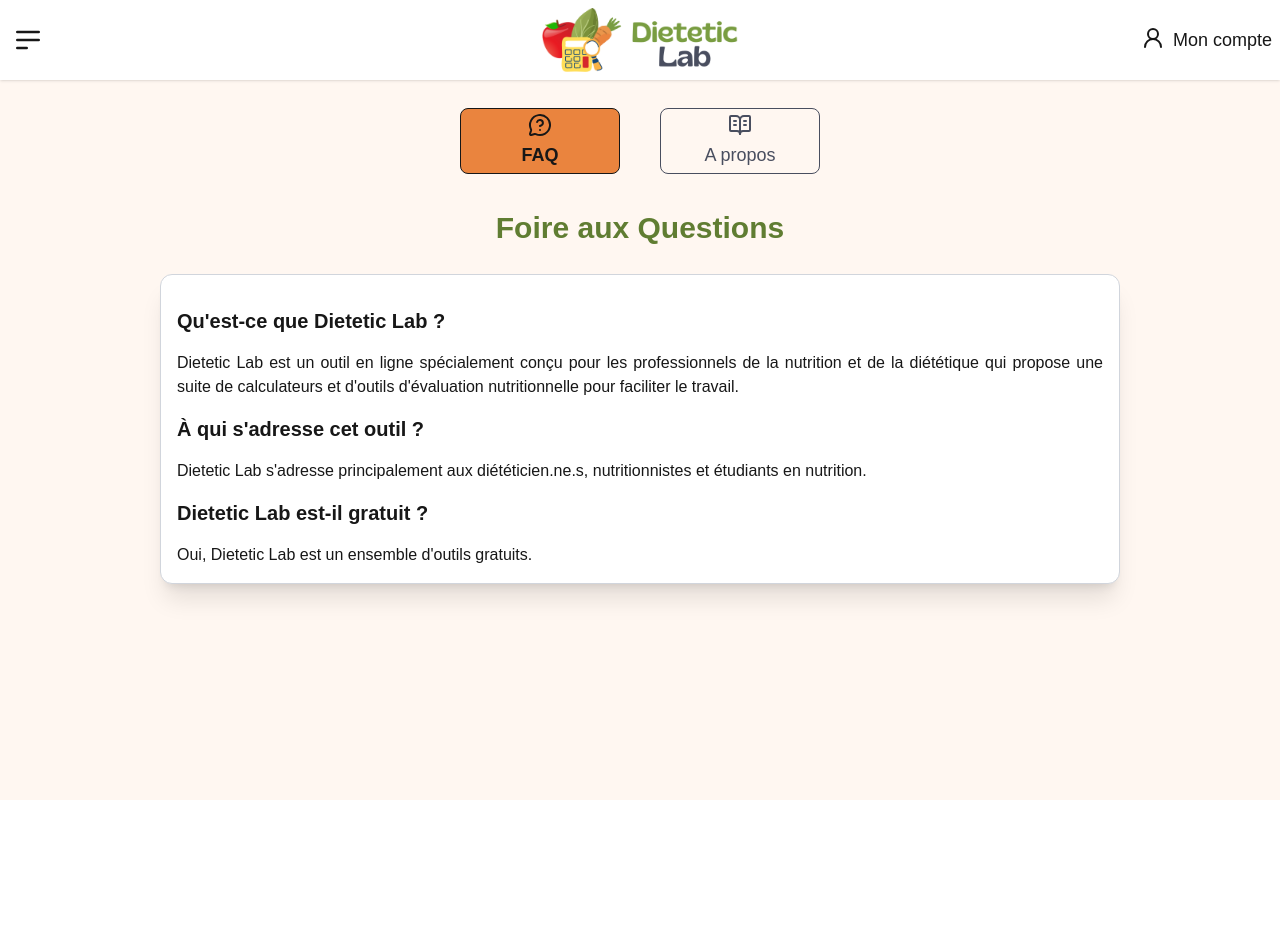
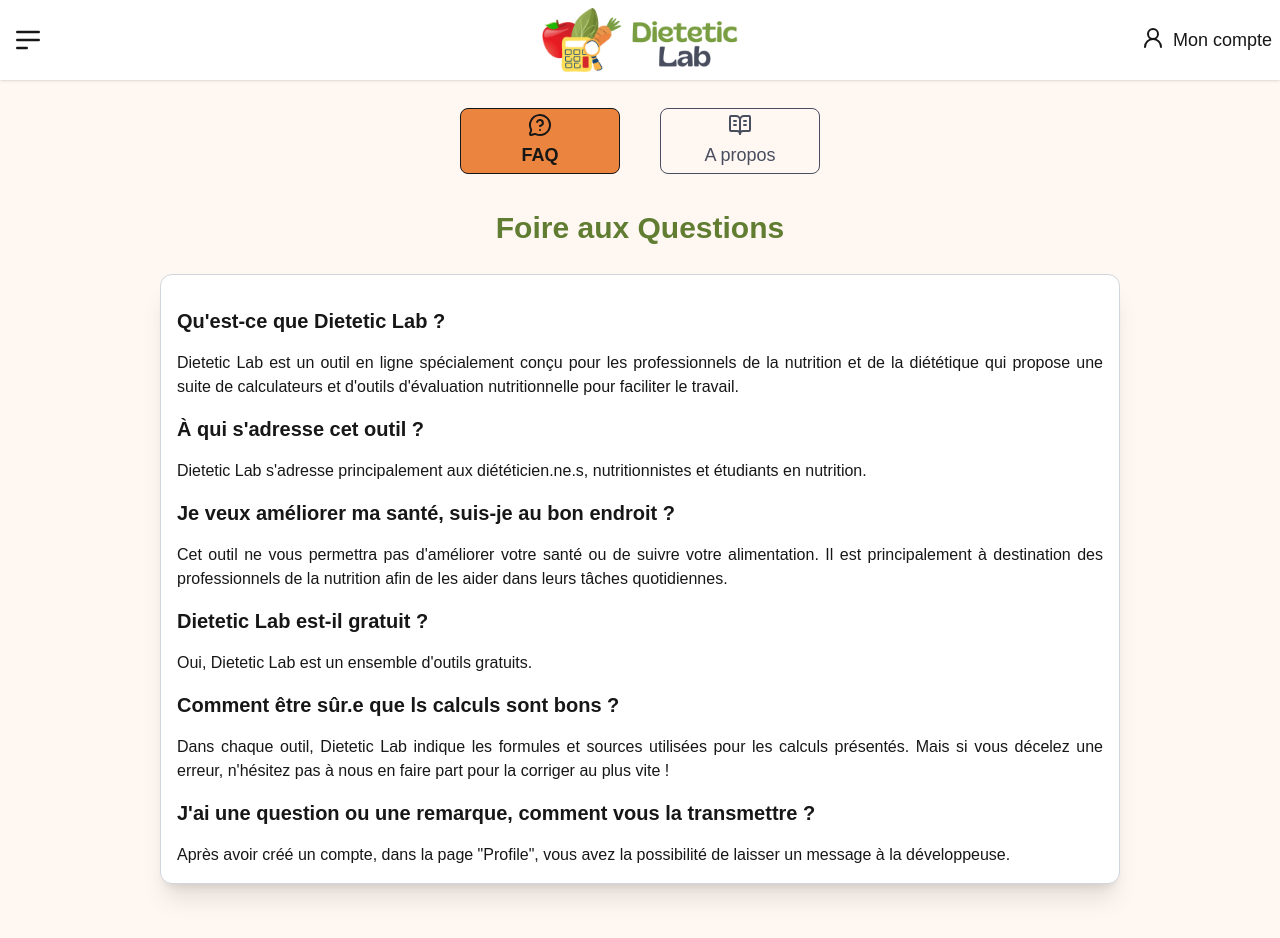
Before and after one commit to Edwige08/dietetic_lab_front, a Next.js app: page /informations in a window 1280 px wide. Shown: the top 938 px of the page. Before the commit the page ends 800 px from the top, so only its background shows below. Built offline with nearby package versions, Linux system fonts and the light colour scheme.

Commit message:
fix: build

```diff
--- a/src/app/informations/page.tsx
+++ b/src/app/informations/page.tsx
@@ -3,12 +3,12 @@
 import Title from "@/components/Title";
 import TitleTwo from "@/components/TitleTwo";
 import { BookOpenText, MessageCircleQuestionMark } from "lucide-react";
-import { MouseEvent, useState } from "react";
+import { useState } from "react";
 
 export default function Informations() {
     const [isFAQ, setIsFAQ] = useState<boolean>(true)
 
-    const handleClick = (event: MouseEvent<HTMLButtonElement>) => {
+    const handleClick = () => {
         setIsFAQ(!isFAQ);
     }
         ; return (
@@ -45,15 +45,27 @@ export default function Informations() {
                         <div className="flex flex-col p-4 m-3 w-[90%] md:w-[75%] bg-white border border-gray-300 rounded-xl shadow-xl text-justify">
                             <TitleTwo text="Qu'est-ce que Dietetic Lab&nbsp;?" />
                             <p>
-                                Dietetic Lab est un outil en ligne spécialement conçu pour les professionnels de la nutrition et de la diététique qui propose une suite de calculateurs et d'outils d'évaluation nutritionnelle pour faciliter le travail.
+                                Dietetic Lab est un outil en ligne spécialement conçu pour les professionnels de la nutrition et de la diététique qui propose une suite de calculateurs et d&apos;outils d&apos;évaluation nutritionnelle pour faciliter le travail.
                             </p>
                             <TitleTwo text="À qui s'adresse cet outil&nbsp;?" />
                             <p>
-                                Dietetic Lab s'adresse principalement aux diététicien.ne.s, nutritionnistes et étudiants en nutrition.
+                                Dietetic Lab s&apos;adresse principalement aux diététicien.ne.s, nutritionnistes et étudiants en nutrition.
+                            </p>
+                            <TitleTwo text="Je veux améliorer ma santé, suis-je au bon endroit&nbsp;?" />
+                            <p>
+                                Cet outil ne vous permettra pas d&apos;améliorer votre santé ou de suivre votre alimentation. Il est principalement à destination des professionnels de la nutrition afin de les aider dans leurs tâches quotidiennes.
                             </p>
                             <TitleTwo text="Dietetic Lab est-il gratuit&nbsp;?" />
                             <p>
-                                Oui, Dietetic Lab est un ensemble d'outils gratuits.
+                                Oui, Dietetic Lab est un ensemble d&apos;outils gratuits.
+                            </p>
+                            <TitleTwo text="Comment être sûr.e que ls calculs sont bons&nbsp;?" />
+                            <p>
+                                Dans chaque outil, Dietetic Lab indique les formules et sources utilisées pour les calculs présentés. Mais si vous décelez une erreur, n&apos;hésitez pas à nous en faire part pour la corriger au plus vite&nbsp;!
+                            </p>
+                            <TitleTwo text="J&apos;ai une question ou une remarque, comment vous la transmettre&nbsp;?" />
+                            <p>
+                                Après avoir créé un compte, dans la page &quot;Profile&quot;, vous avez la possibilité de laisser un message à la développeuse.
                             </p>
                         </div>
                     </div>
--- a/src/app/personnalProfile/personnalDB/page.tsx
+++ b/src/app/personnalProfile/personnalDB/page.tsx
@@ -56,12 +56,6 @@ export default function Home() {
         if (isAuthenticated) getUserDB();
     }, [isAuthenticated]);
 
-    const goBackProfile = () => {
-        if (window.confirm(`Avez-vous bien terminé d'ajouter des aliments à votre base ?`)) {
-            router.push('/personnalProfile')
-        }
-    }
-
     return (
         <div className="flex flex-col items-center">
             <div
```
